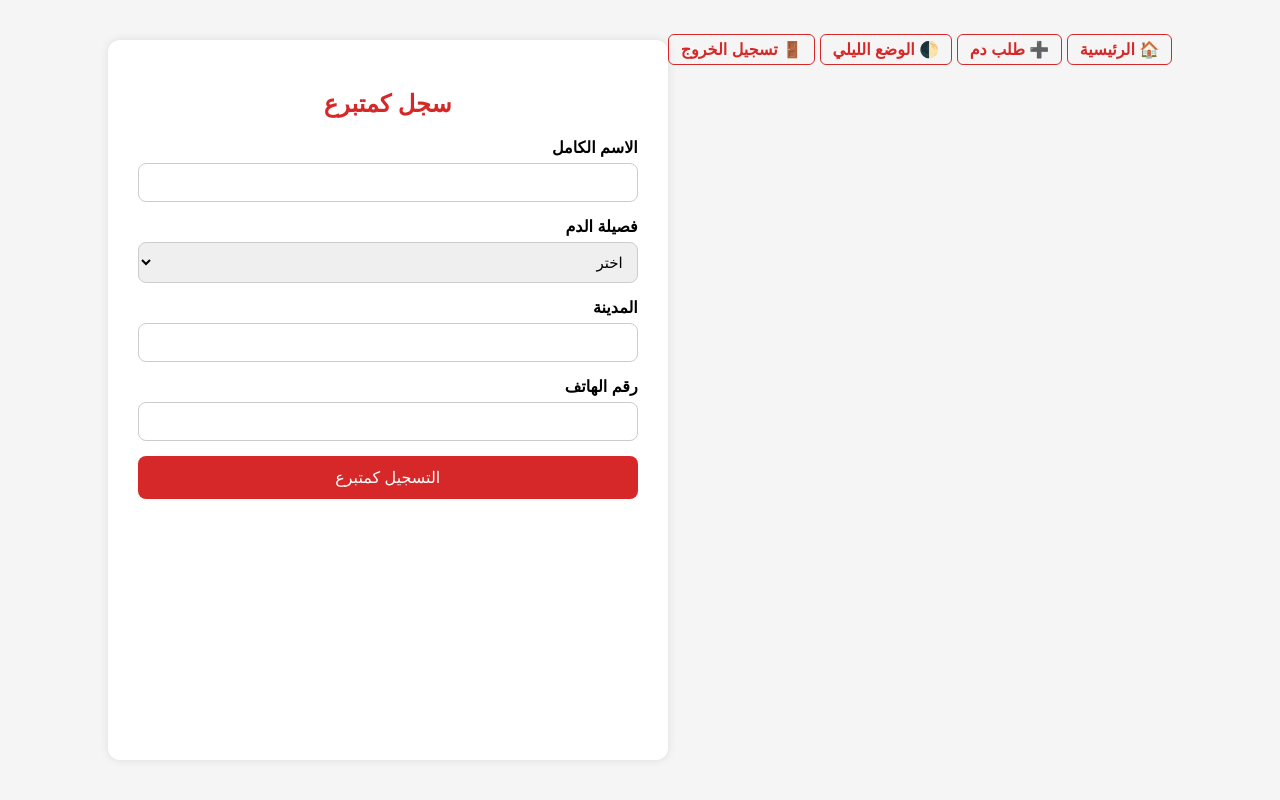
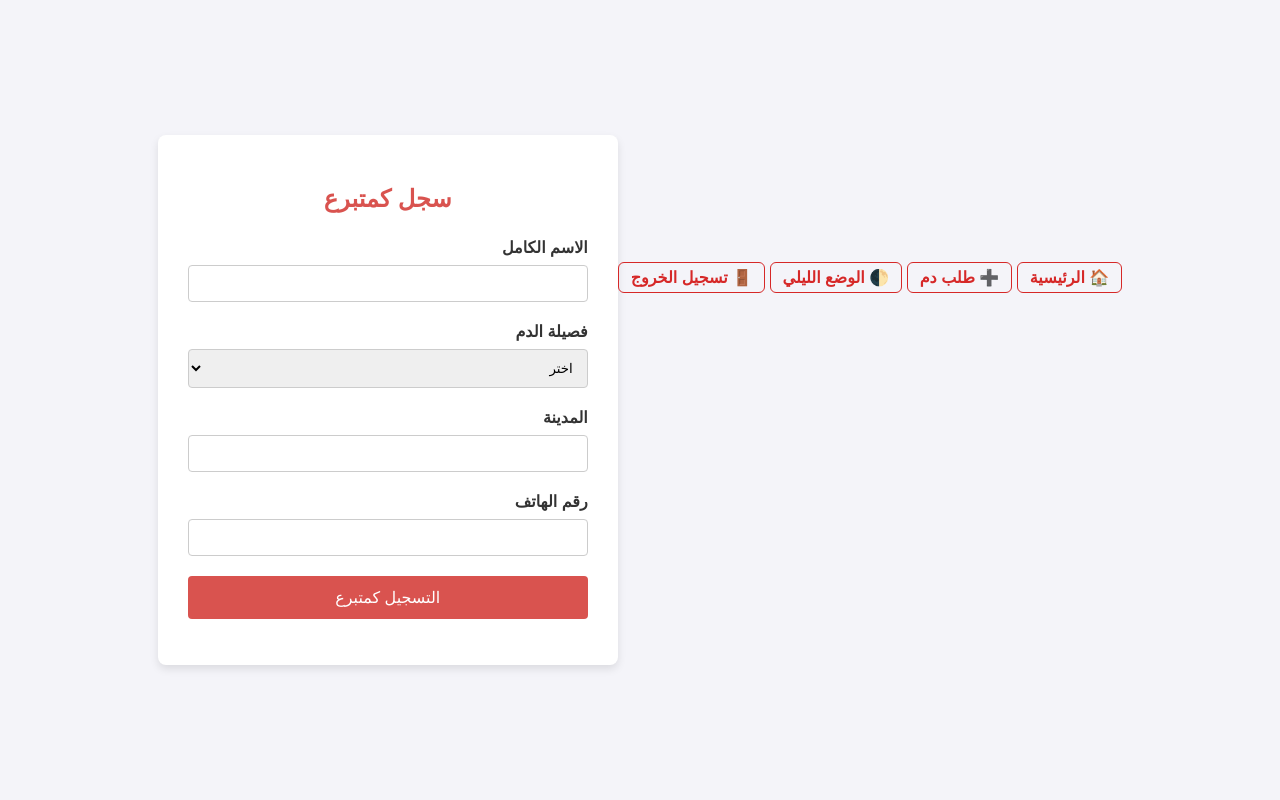
Before and after one commit to osmankiv/blood-donation, a PHP site: page /Templates/Forms/donor_form.php in a window 1280 px wide. Run offline with PHP 8.4, Linux system fonts and the light colour scheme.

Commit message:
add tha php code in donor_form

```diff
--- a/Templates/Forms/donor_form.php
+++ b/Templates/Forms/donor_form.php
@@ -1,5 +1,56 @@
 <?php
-include"../../public/header.php";
+include_once "../../Core/db.php";
+include "../../public/header.php";
+
+// رسالة حالة التسجيل
+$status_message = "";
+$status_class = ""; // لتحديد لون الرسالة (نجاح أو خطأ)
+
+// 2. التحقق مما إذا تم إرسال النموذج
+if ($_SERVER["REQUEST_METHOD"] == "POST" && isset($_POST['register_donor'])) {
+
+    // 3. جمع البيانات من النموذج وتصفيتها
+    $full_name = htmlspecialchars(trim($_POST['full_name']));
+    $blood_type = htmlspecialchars(trim($_POST['blood_type']));
+    $city = htmlspecialchars(trim($_POST['city']));
+    $phone_number = htmlspecialchars(trim($_POST['phone_number']));
+
+    // التحقق من أن جميع الحقول المطلوبة غير فارغة
+    if (!empty($full_name) && !empty($blood_type) && !empty($city) && !empty($phone_number)) {
+
+
+        // التحقق من فشل الاتصال
+        if ($conn->connect_error) {
+            die("فشل الاتصال: " . $conn->connect_error);
+        }
+
+        // 5. إعداد استعلام الإدخال باستخدام العبارات المُعدَّة (Prepared Statements)
+        $stmt = $conn->prepare("INSERT INTO donors (full_name, blood_type, city, phone_number) VALUES (?, ?, ?, ?)");
+
+        // ssss تعني أن جميع المعاملات الأربعة هي سلاسل نصية (strings)
+        $stmt->bind_param("ssss", $full_name, $blood_type, $city, $phone_number);
+
+        // 6. تنفيذ الاستعلام
+        if ($stmt->execute()) {
+            $status_message = "✅ تم تسجيلك كمتبرع بنجاح! شكراً لك.";
+            $status_class = "success";
+
+            // مسح قيم النموذج بعد التسجيل الناجح
+            $_POST = array();
+        } else {
+            $status_message = "❌ حدث خطأ أثناء التسجيل: " . $stmt->error;
+            $status_class = "error";
+        }
+
+        // 7. إغلاق العبارة والاتصال
+        $stmt->close();
+        $conn->close();
+
+    } else {
+        $status_message = "يرجى ملء جميع الحقول المطلوبة.";
+        $status_class = "warning";
+    }
+}
 ?>
 <!DOCTYPE html>
 <html lang="ar" dir="rtl">
@@ -7,37 +58,133 @@ include"../../public/header.php";
 <head>
     <meta charset="UTF-8">
     <title>التسجيل كمتبرع</title>
-    <link rel="stylesheet" href="../../Static/css/donor_form.css">
+    <style>
+        body {
+            font-family: Arial, sans-serif;
+            background-color: #f4f4f9;
+            display: flex;
+            justify-content: center;
+            align-items: center;
+            padding: 20px;
+        }
+
+        .form-container {
+            background-color: #fff;
+            padding: 30px;
+            border-radius: 8px;
+            box-shadow: 0 4px 8px rgba(0, 0, 0, 0.1);
+            width: 100%;
+            max-width: 400px;
+        }
+
+        h2 {
+            text-align: center;
+            color: #d9534f;
+            margin-bottom: 25px;
+        }
+
+        label {
+            display: block;
+            margin-bottom: 8px;
+            font-weight: bold;
+            color: #333;
+        }
+
+        input[type="text"],
+        input[type="tel"],
+        select {
+            width: 100%;
+            padding: 10px;
+            margin-bottom: 20px;
+            border: 1px solid #ccc;
+            border-radius: 4px;
+            box-sizing: border-box; /* لضمان أن العرض يشمل الحشوات */
+        }
+
+        button[type="submit"] {
+            background-color: #d9534f;
+            color: white;
+            padding: 12px 20px;
+            border: none;
+            border-radius: 4px;
+            cursor: pointer;
+            width: 100%;
+            font-size: 16px;
+            transition: background-color 0.3s ease;
+        }
+
+        button[type="submit"]:hover {
+            background-color: #c9302c;
+        }
+
+        /* تنسيق رسائل الحالة */
+        .status-message {
+            padding: 10px;
+            margin-bottom: 20px;
+            border-radius: 4px;
+            text-align: center;
+            font-weight: bold;
+        }
+
+        .success {
+            background-color: #d4edda;
+            color: #155724;
+            border: 1px solid #c3e6cb;
+        }
+
+        .error {
+            background-color: #f8d7da;
+            color: #721c24;
+            border: 1px solid #f5c6cb;
+        }
+
+        .warning {
+            background-color: #fff3cd;
+            color: #856404;
+            border: 1px solid #ffeeba;
+        }
+    </style>
 </head>
 
 <body>
 
     <div class="form-container">
         <h2>سجل كمتبرع</h2>
-        <form>
-            <label>الاسم الكامل</label>
-            <input type="text" required>
 
-            <label>فصيلة الدم</label>
-            <select required>
-                <option>اختر</option>
-                <option>+A</option>
-                <option>-A</option>
-                <option>+B</option>
-                <option>-B</option>
-                <option>+O</option>
-                <option>-O</option>
-                <option>+AB</option>
-                <option>-AB</option>
+        <?php if (!empty($status_message)): ?>
+            <p class="status-message <?php echo $status_class; ?>">
+                <?php echo $status_message; ?>
+            </p>
+        <?php endif; ?>
+
+        <form method="post" action="">
+            <label for="full_name">الاسم الكامل</label>
+            <input type="text" id="full_name" name="full_name" required
+                   value="<?php echo isset($_POST['full_name']) ? htmlspecialchars($_POST['full_name']) : ''; ?>">
+
+            <label for="blood_type">فصيلة الدم</label>
+            <select id="blood_type" name="blood_type" required>
+                <option value="">اختر</option>
+                <?php
+                $blood_types = ["A+", "A-", "B+", "B-", "O+", "O-", "AB+", "AB-"];
+                $selected_blood_type = isset($_POST['blood_type']) ? $_POST['blood_type'] : '';
+                foreach ($blood_types as $type) {
+                    // التحقق مما إذا كانت القيمة هي القيمة التي أدخلها المستخدم مسبقاً
+                    $selected = ($type == $selected_blood_type) ? 'selected' : '';
+                    echo "<option value=\"$type\" $selected>$type</option>";
+                }
+                ?>
             </select>
 
-            <label>المدينة</label>
-            <input type="text" required>
+            <label for="city">المدينة</label>
+            <input type="text" id="city" name="city" required
+                   value="<?php echo isset($_POST['city']) ? htmlspecialchars($_POST['city']) : ''; ?>">
 
-            <label>رقم الهاتف</label>
-            <input type="tel" required>
+            <label for="phone_number">رقم الهاتف</label>
+            <input type="tel" id="phone_number" name="phone_number" required
+                   value="<?php echo isset($_POST['phone_number']) ? htmlspecialchars($_POST['phone_number']) : ''; ?>">
 
-            <button type="submit">التسجيل كمتبرع</button>
+            <button type="submit" name="register_donor">التسجيل كمتبرع</button>
         </form>
     </div>
 
```
